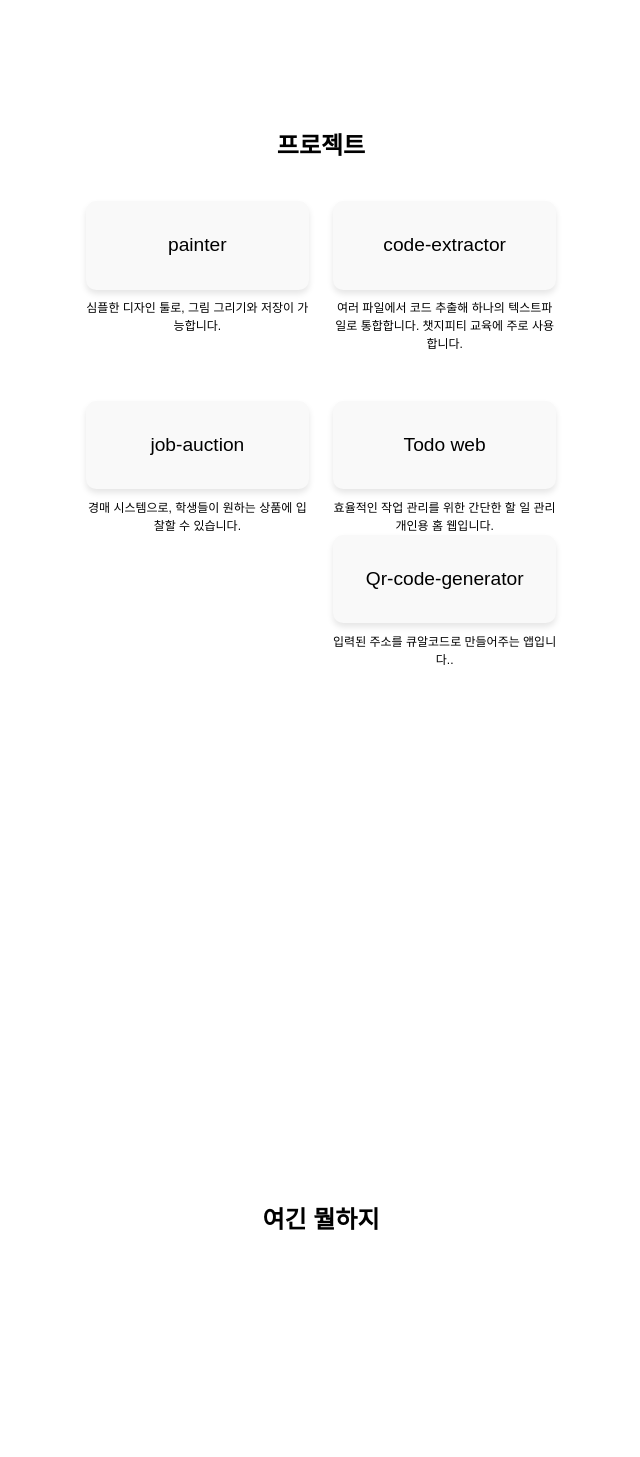
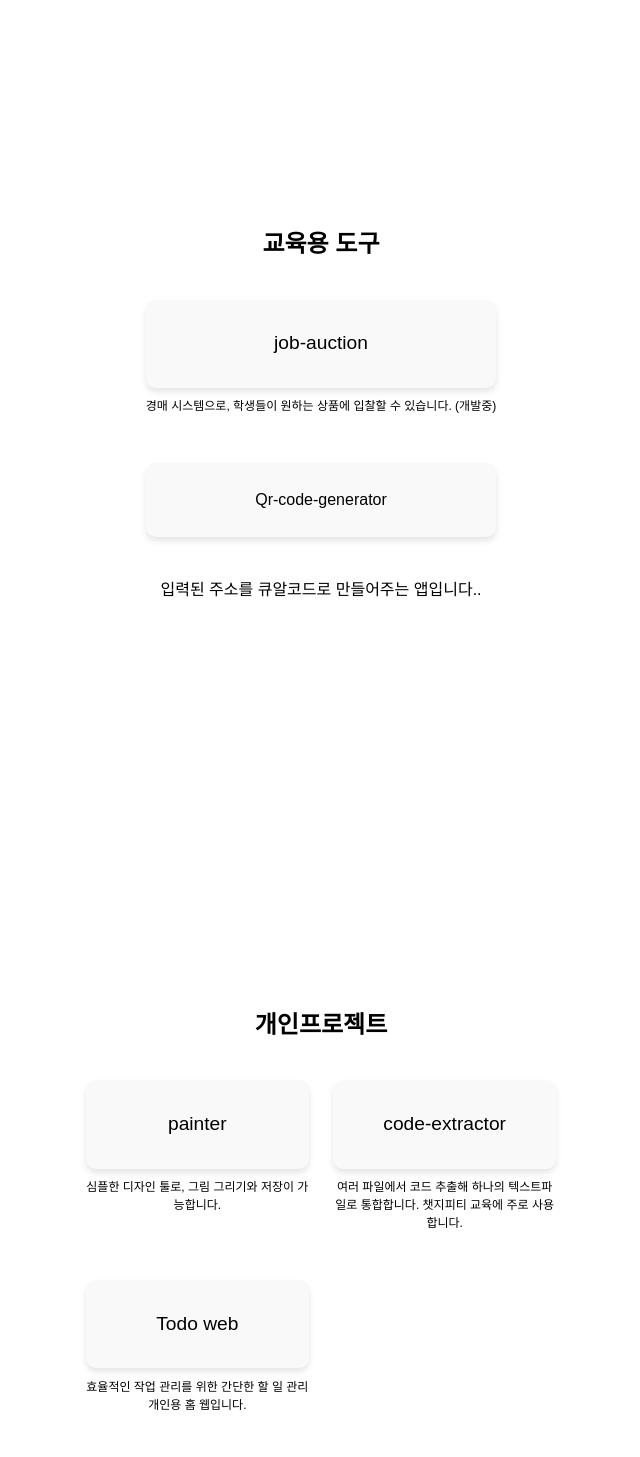
Before and after one commit to Anarchyve/portfolio, a plain HTML site: page index.html in a window 1280 px wide. Shown: the part 1580-3037 px from the top of the page, without its empty margins (319-959 px from the left). Drawn offline with Linux system fonts and the light colour scheme.

Commit message:
프로젝트 구분

```diff
--- a/index.html
+++ b/index.html
@@ -33,7 +33,20 @@
     </section>
 
     <section id="projects" class="scroll-section">
-        <h2>프로젝트</h2>
+        <h2>교육용 도구</h2>
+        <div class="projects-lists">
+            <div class="project-item">
+                <a href="https://anarchyve.github.io/job-auction/">job-auction</a>
+                <p>경매 시스템으로, 학생들이 원하는 상품에 입찰할 수 있습니다. (개발중)</p>
+            </div>
+                <a href="https://anarchyve.github.io/qr-code-generator/">Qr-code-generator</a>
+                <p>입력된 주소를 큐알코드로 만들어주는 앱입니다..</p>
+            </div>
+        </div>
+    </section>
+
+    <section id="projects" class="scroll-section">
+        <h2>개인프로젝트</h2>
         <div class="projects-lists">
             <div class="project-item">
                 <a href="https://anarchyve.github.io/PAINTER/">painter</a>
@@ -44,21 +57,9 @@
                 <p>여러 파일에서 코드 추출해 하나의 텍스트파일로 통합합니다. 챗지피티 교육에 주로 사용합니다.</p>
             </div>
             <div class="project-item">
-                <a href="https://anarchyve.github.io/job-auction/">job-auction</a>
-                <p>경매 시스템으로, 학생들이 원하는 상품에 입찰할 수 있습니다.</p>
-            </div>
-            <div class="project-item">
                 <a href="https://anarchyve.github.io/ToDo/">Todo web</a>
                 <p>효율적인 작업 관리를 위한 간단한 할 일 관리 개인용 홈 웹입니다.</p>
-            <div class="project-item">
-                <a href="https://anarchyve.github.io/qr-code-generator/">Qr-code-generator</a>
-                <p>입력된 주소를 큐알코드로 만들어주는 앱입니다..</p>
             </div>
-        </div>
-    </section>
-
-    <section id="skills" class="scroll-section">
-        <h2>여긴 뭘하지</h2>
     </section>
 
     <section id="contact" class="scroll-section">
```
